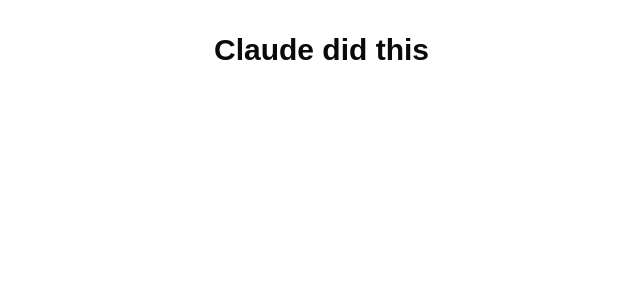
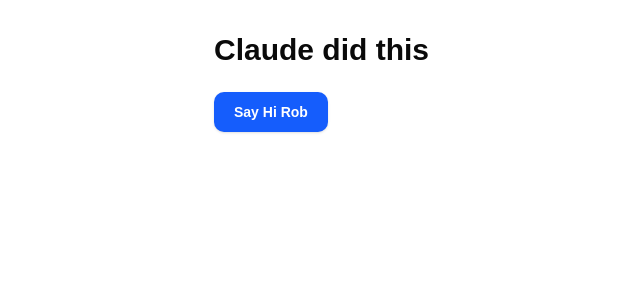
Before and after one commit to sebastian-garcia-aurora/aurora-demo, a React (Vite) app in the folder apps/web/: page /test in a window 1280 px wide. Shown: the top 300 px of the page, without its empty margins (58-698 px from the left). Built offline with nearby package versions, Linux system fonts and the light colour scheme.

Commit message:
feat: add Hi Rob button to test page
Add a 'Say Hi Rob' button to the TestPage component. Clicking the button
renders an <h1>Hi Rob</h1> on the page. Multiple clicks do not duplicate
the heading. Includes unit tests for all acceptance criteria.

Co-Authored-By: Paperclip <noreply@paperclip.ing>

```diff
--- a/apps/web/src/routes/test.tsx
+++ b/apps/web/src/routes/test.tsx
@@ -1,13 +1,28 @@
 import { createFileRoute } from "@tanstack/react-router";
+import { useState } from "react";
 
 export const Route = createFileRoute("/test")({
   component: TestPage,
 });
 
 export function TestPage() {
+  const [showHiRob, setShowHiRob] = useState(false);
+
   return (
     <div className="container mx-auto max-w-3xl px-4 py-8">
       <h1 className="text-3xl font-bold">Claude did this</h1>
+
+      <button
+        type="button"
+        onClick={() => setShowHiRob(true)}
+        className="mt-6 rounded-lg bg-blue-600 px-5 py-2.5 text-sm font-semibold text-white shadow-sm transition-colors hover:bg-blue-500 focus-visible:outline focus-visible:outline-2 focus-visible:outline-offset-2 focus-visible:outline-blue-600"
+      >
+        Say Hi Rob
+      </button>
+
+      {showHiRob && (
+        <h1 className="mt-6 text-3xl font-bold text-blue-700">Hi Rob</h1>
+      )}
     </div>
   );
 }
```
Also changed, not shown: 2 other files (tests, documents, lock files or other folders).
